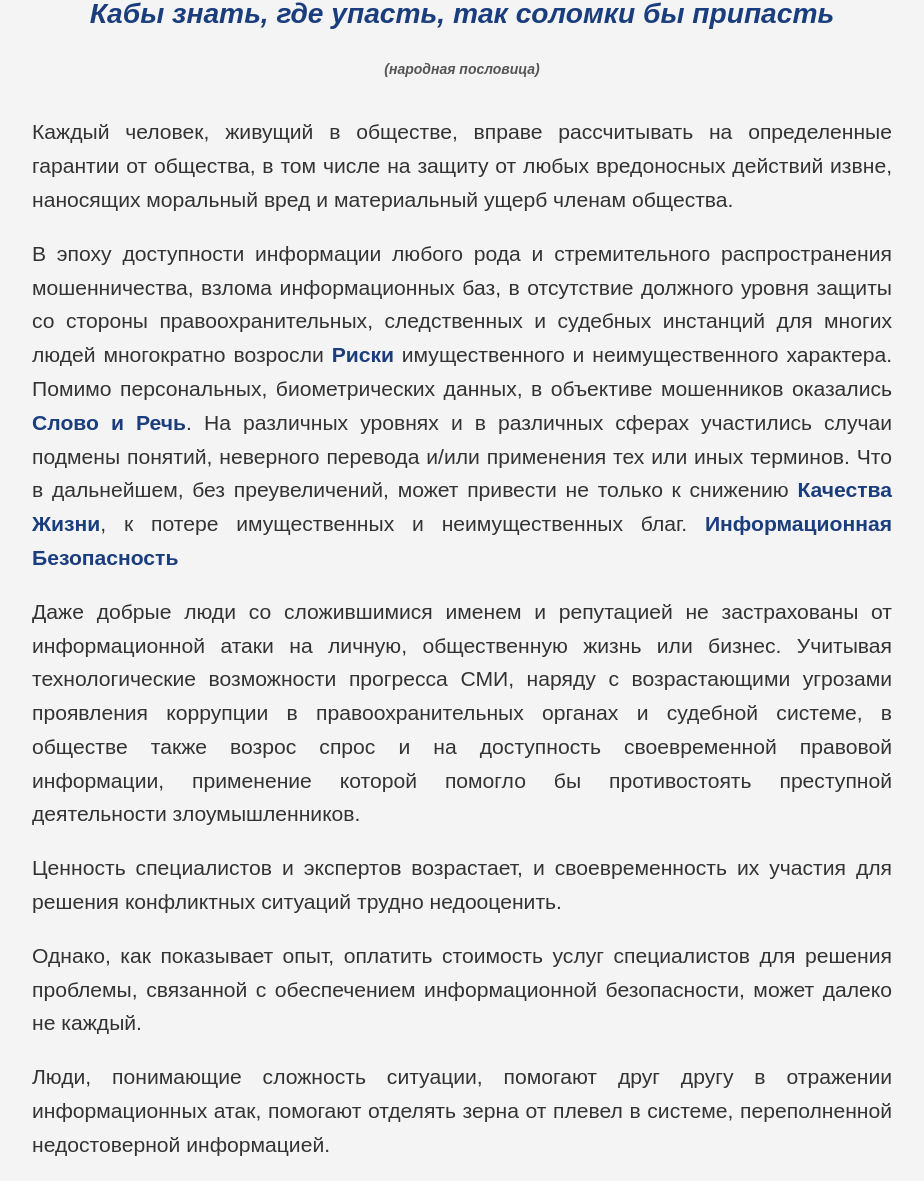
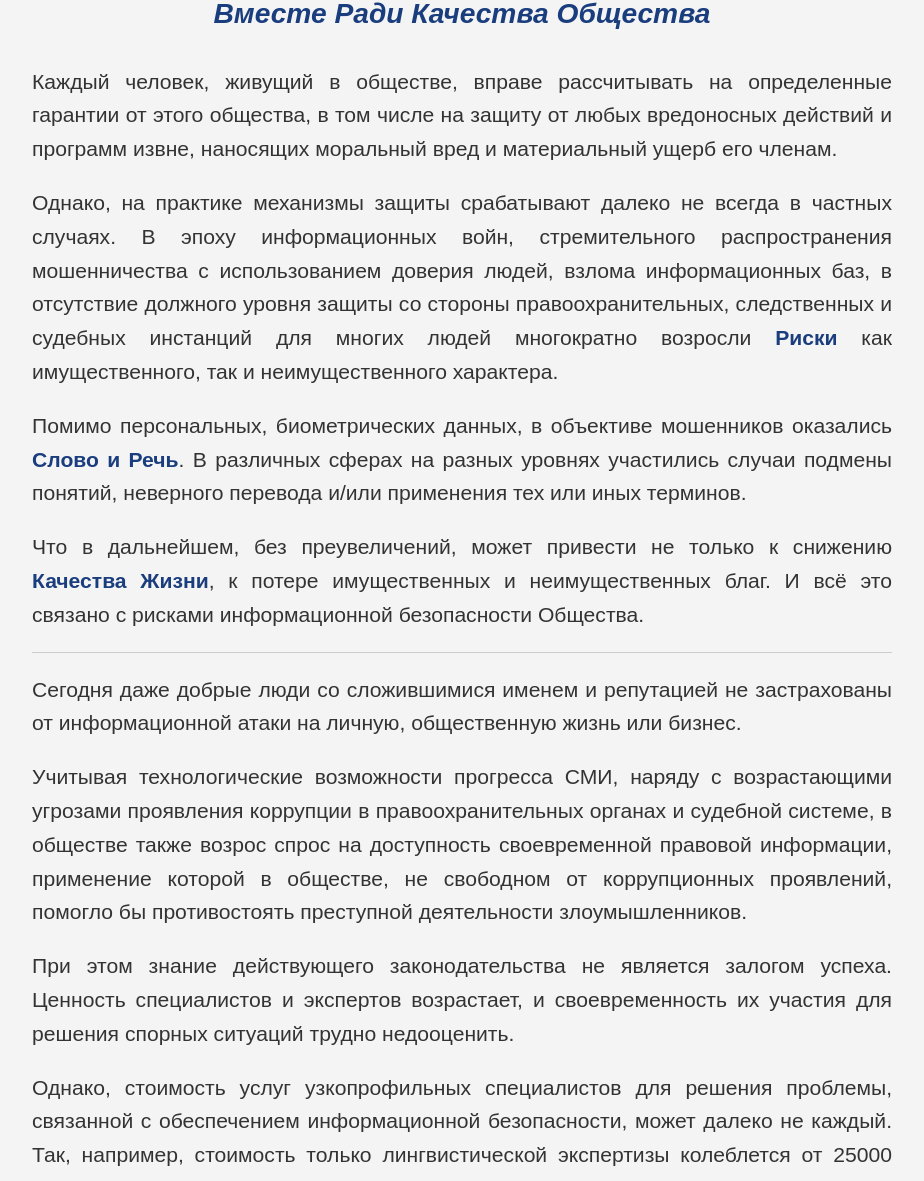
Before and after one commit to Dobrosovet/dobrosovet, a plain HTML site: page index.html in a window 1280 px wide. Shown: the part 269-1450 px from the top of the page, without its empty margins (178-1102 px from the left). Drawn offline with Linux system fonts and the light colour scheme.

Commit message:
обновление сайта

```diff
--- a/index.html
+++ b/index.html
@@ -74,30 +74,89 @@
 
 <!-- ГЛАВНАЯ -->
 <div id="home" class="page-content active">
-<h1 class="home-quote">
-  Кабы знать, где упасть, так соломки бы припасть <br>
-  <span style="font-size: 14px;">(народная пословица)</span>
-</h1>
 
+  <h1 class="home-quote">
+    Вместе Ради Качества Общества<br>
+    <span style="font-size: 14px;"></span>
+  </h1>
 
+  <p>
+    Каждый человек, живущий в обществе, вправе рассчитывать на определенные гарантии от этого общества,
+    в том числе на защиту от любых вредоносных действий и программ извне, наносящих моральный вред
+    и материальный ущерб его членам.
+  </p>
 
-  <p>Каждый человек, живущий в обществе, вправе рассчитывать на определенные гарантии от общества, в том числе на защиту от любых вредоносных действий извне, наносящих моральный вред и материальный ущерб членам общества.</p>
+  <p>
+    Однако, на практике механизмы защиты срабатывают далеко не всегда в частных случаях.
+    В эпоху информационных войн, стремительного распространения мошенничества с использованием доверия людей,
+    взлома информационных баз, в отсутствие должного уровня защиты со стороны правоохранительных,
+    следственных и судебных инстанций для многих людей многократно возросли
+    <strong>Риски</strong> как имущественного, так и неимущественного характера.
+  </p>
 
-  <p>В эпоху доступности информации любого рода и стремительного распространения мошенничества, взлома информационных баз, в отсутствие должного уровня защиты со стороны правоохранительных, следственных и судебных инстанций для многих людей многократно возросли <strong>Риски</strong> имущественного и неимущественного характера. Помимо персональных, биометрических данных, в объективе мошенников оказались <strong>Слово и Речь</strong>. На различных уровнях и в различных сферах участились случаи подмены понятий, неверного перевода и/или применения тех или иных терминов. Что в дальнейшем, без преувеличений, может привести не только к снижению <strong>Качества Жизни</strong>, к потере имущественных и неимущественных благ. <strong>Информационная Безопасность</strong></p>
+  <p>
+    Помимо персональных, биометрических данных, в объективе мошенников оказались
+    <strong>Слово и Речь</strong>.
+    В различных сферах на разных уровнях участились случаи подмены понятий, неверного перевода
+    и/или применения тех или иных терминов.
+  </p>
 
-  <p>Даже добрые люди со сложившимися именем и репутацией не застрахованы от информационной атаки на личную, общественную жизнь или бизнес. Учитывая технологические возможности прогресса СМИ, наряду с возрастающими угрозами проявления коррупции в правоохранительных органах и судебной системе, в обществе также возрос спрос и на доступность своевременной правовой информации, применение которой помогло бы противостоять преступной деятельности злоумышленников.</p>
+  <p>
+    Что в дальнейшем, без преувеличений, может привести не только к снижению
+    <strong>Качества Жизни</strong>, к потере имущественных и неимущественных благ.
+    И всё это связано с рисками информационной безопасности Общества.
+  </p>
 
-  <p>Ценность специалистов и экспертов возрастает, и своевременность их участия для решения конфликтных ситуаций трудно недооценить.</p>
+  <hr style="margin: 20px 0; border: none; border-top: 1px solid #ccc;">
 
-  <p>Однако, как показывает опыт, оплатить стоимость услуг специалистов для решения проблемы, связанной с обеспечением информационной безопасности, может далеко не каждый.</p>
+  <p>
+    Сегодня даже добрые люди со сложившимися именем и репутацией не застрахованы
+    от информационной атаки на личную, общественную жизнь или бизнес.
+  </p>
 
-  <p>Люди, понимающие сложность ситуации, помогают друг другу в отражении информационных атак, помогают отделять зерна от плевел в системе, переполненной недостоверной информацией.</p>
+  <p>
+    Учитывая технологические возможности прогресса СМИ, наряду с возрастающими угрозами проявления
+    коррупции в правоохранительных органах и судебной системе, в обществе также возрос спрос
+    на доступность своевременной правовой информации, применение которой в обществе,
+    не свободном от коррупционных проявлений, помогло бы противостоять преступной деятельности злоумышленников.
+  </p>
 
-  <p><strong>ДоброСовѣтъ</strong> помогает в составлении и продвижении информационных статей, исковых требований по взысканию компенсации морального вреда, защите чести, достоинства и деловой репутации, составлению требований по защите прав потребителей, по защите трудовых прав и прав на выплаты.</p>
+  <p>
+    При этом знание действующего законодательства не является залогом успеха.
+    Ценность специалистов и экспертов возрастает, и своевременность их участия
+    для решения спорных ситуаций трудно недооценить.
+  </p>
 
-  <p style="font-style:italic; color:gray;">
-    ДоброСовѣтъ не является заказным или грантовым проектом, функционирует исключительно на добровольных началах.
+  <p>
+    Однако, стоимость услуг узкопрофильных специалистов для решения проблемы,
+    связанной с обеспечением информационной безопасности, может далеко не каждый.
+    Так, например, стоимость только лингвистической экспертизы колеблется от 25000 рублей.
   </p>
+
+  <hr style="margin: 20px 0; border: none; border-top: 1px solid #ccc;">
+
+  <p>
+    От объединения усилий зависит <strong>Качество Общества</strong> и его пригодность для Жизни.
+  </p>
+
+  <p>
+    Люди, понимающие сложность ситуации, помогают друг другу в отражении информационных атак,
+    помогают отделять зерна от плевел в системе, переполненной недостоверной информацией.
+  </p>
+
+  <p>
+    <strong>ДоброСовѣтъ</strong> помогает в составлении и продвижении информационных статей,
+    исковых требований по взысканию компенсации морального вреда,
+    защите чести, достоинства и деловой репутации,
+    составлению требований по защите прав потребителей,
+    по защите трудовых прав и прав на выплаты.
+  </p>
+
+  <p style="font-style: italic; color: gray; margin-top: 20px;">
+    ДоброСовѣтъ не является заказным или грантовым проектом,
+    функционирует исключительно на добровольных началах.
+  </p>
+
 </div>
 
 <!-- ПРОЕКТЫ -->
@@ -108,10 +167,11 @@
     <p><strong>Среди социально значимых проектов:</strong></p>
 
     <ul style="margin-left:25px; line-height:1.8;">
-      <li>ИА в среднем и дополнительном образовании (итоговая аттестация и ГИА);</li>
+      <li>ИА в среднем и дополнительном образовании (итоговая аттестация и ГИА в школах);</li>
       <li>Авгиевы конюшни РЖД-СЗППК (ответственность РЖД и СЗППК за санитарное состояние подвижного состава и туалетных комнат);</li>
       <li>Нить Ариадны в лабиринте СМИ (последствия инцидента 3 августа 2021 года);</li>
       <li>Тернистым путём эколога-общественника (иски Сергея Грибалёва против СМИ);</li>
+      <li>Домам культуры – быть! (борьба за дом Культуры в посёлке Победа Ленинградской области);</li>
       <li>Стой: рамки в нашей жизни (социальная ответственность за использование рамочных рентген- и ЭМИ-устройств);</li>
       <li>АО «ПОЧТА РОССИИ» — к ответу!;</li>
       <li>Проверка качества и безопасности социально значимых продуктов;</li>
```
